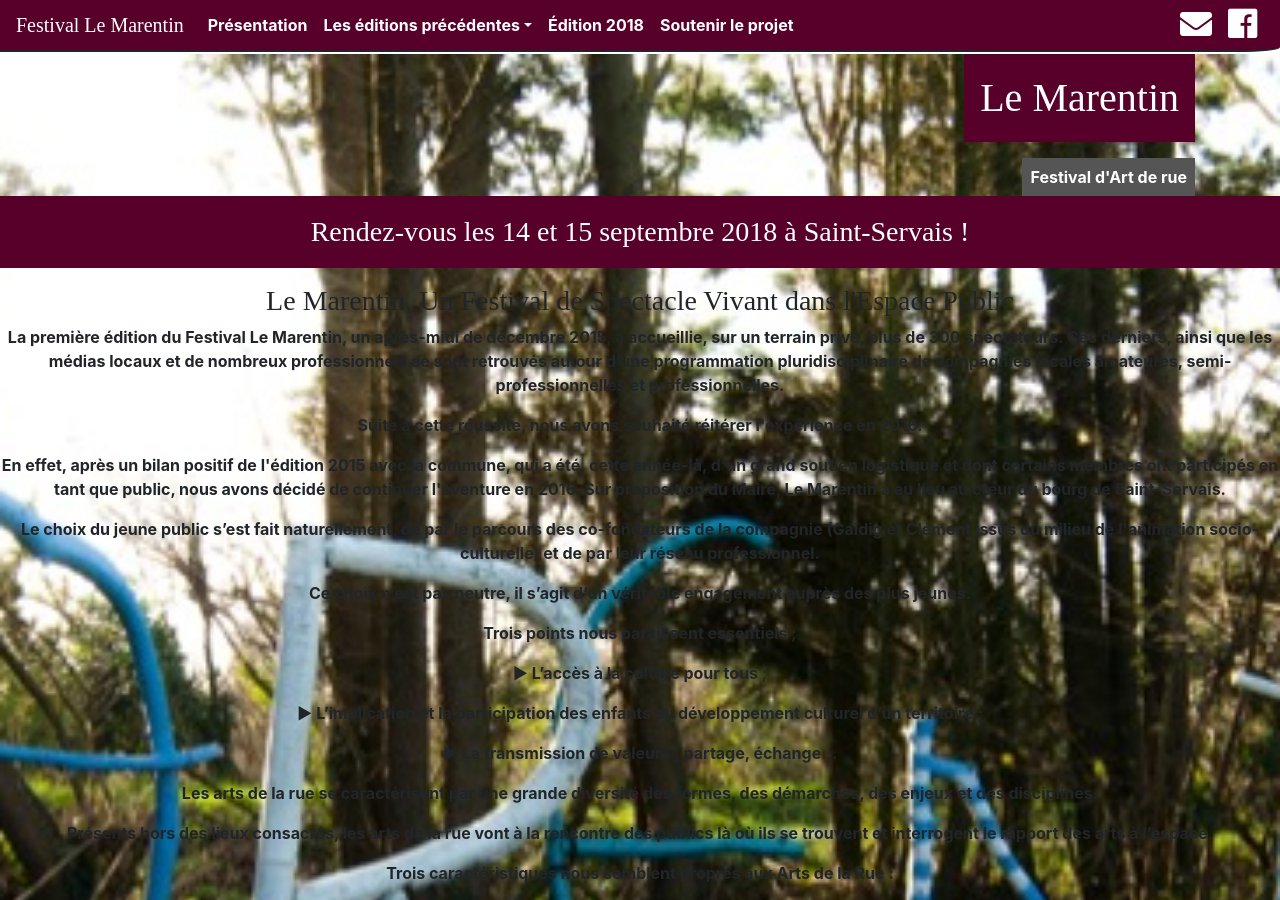
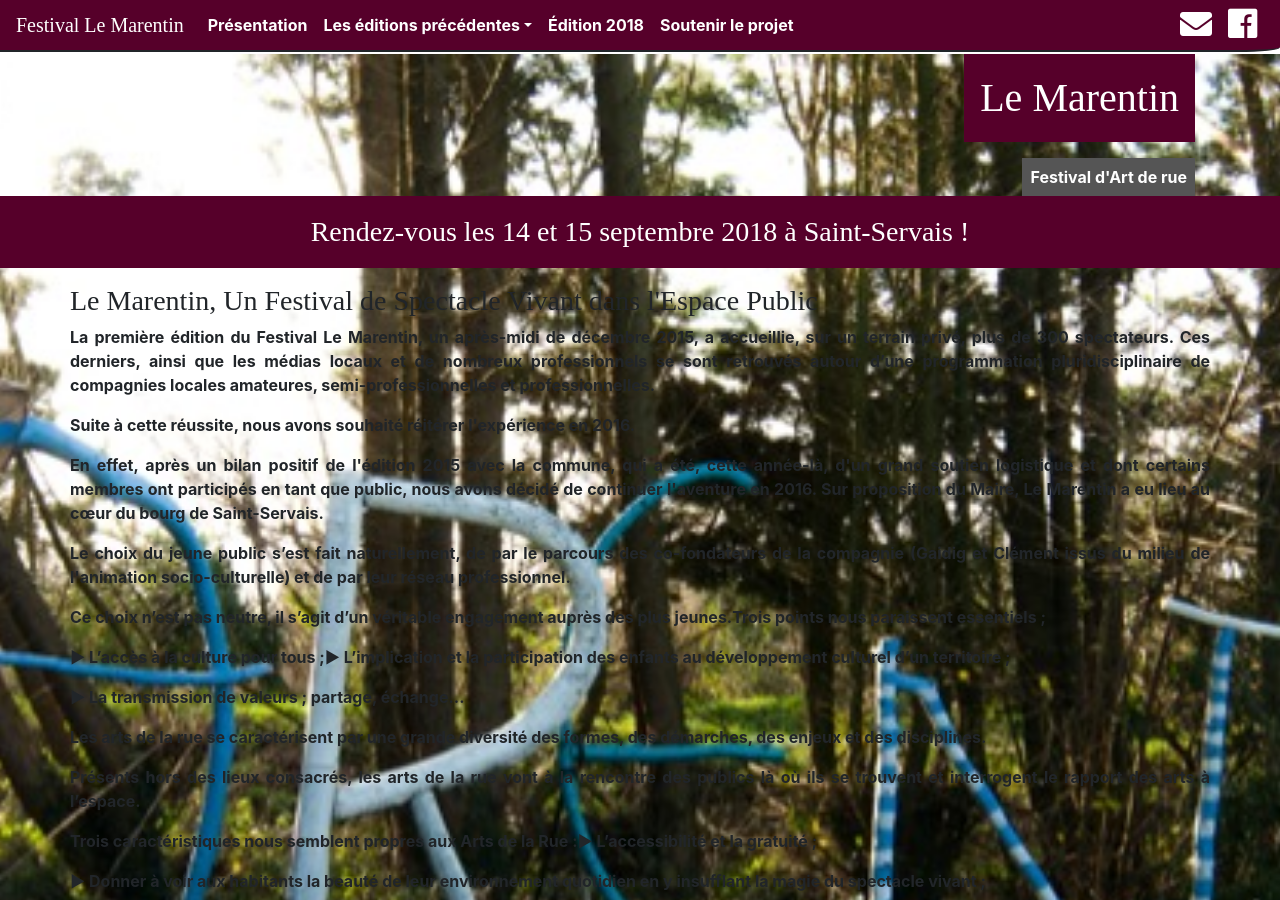
Before and after one commit to tibodut/marentin, a Jekyll site: the page built from index.html, in a window 1280 px wide and 900 px high. Built offline with Jekyll 4.4.1, drawn with Linux system fonts in a browser that asks for light colours; nearby versions of some CDN libraries; some web fonts are replaced.

Commit message:
Update index.html

```diff
--- a/index.html
+++ b/index.html
@@ -14,7 +14,11 @@
  <div class="text-center"><h3 class="mt-auto mb-3 p-3 bg-primary text-light">Rendez-vous les 14 et 15 septembre 2018 à Saint-Servais !</h3>
 </div>
 
-    <div style="text-align:center;"><div style="margin 16px 0px 8px;">
+    <div style="text-align:center;">
+<div style="margin 16px 0px 8px;">
+
+<div id="le-festival" class="container text-justify padding-top padding-bottom">
+    <div class="row">
 
     <h3>Le Marentin, Un Festival de Spectacle Vivant dans l'Espace Public</h3>
 <p> La première édition du Festival Le Marentin, un après-midi de décembre 2015, a accueillie, sur un terrain privé, plus de 300 spectateurs. Ces derniers, ainsi que les médias locaux et de nombreux professionnels se sont retrouvés autour d’une programmation pluridisciplinaire de compagnies locales amateures, semi-professionnelles et professionnelles.</p>
```
